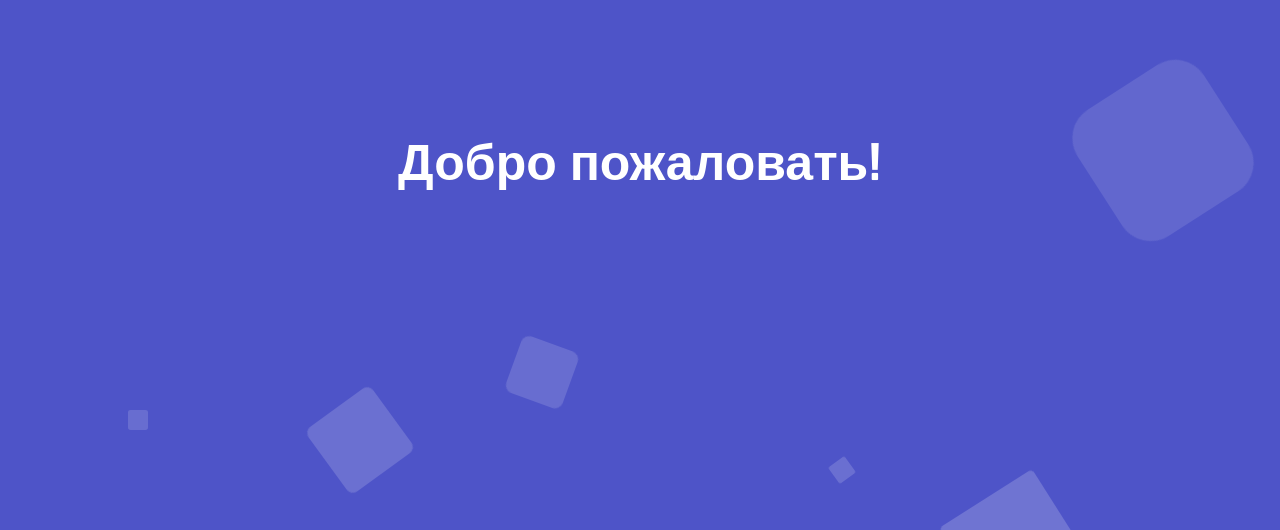
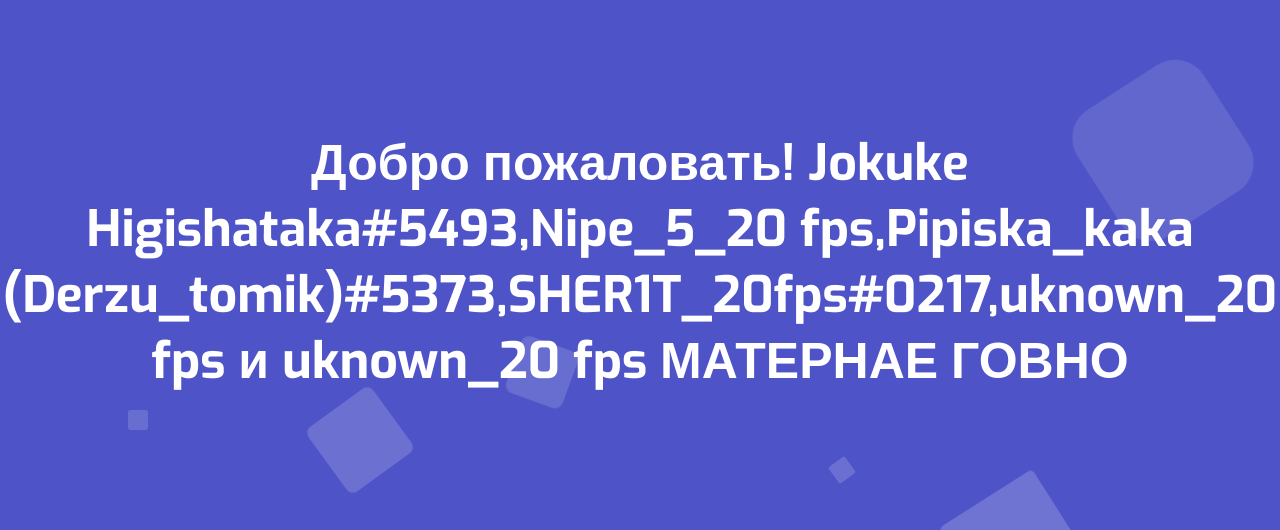
Before and after one commit to Samir007800/avashops, a plain HTML site: page index.html in a window 1280 px wide. Shown: the part 270-800 px from the top of the page. Drawn offline with Linux system fonts and the light colour scheme.

Commit message:
Update index.html

```diff
--- a/index.html
+++ b/index.html
@@ -10,7 +10,8 @@
 <body>
     <div class="context">
         <div class="textb">
-            <h1 class="h1">Добро пожаловать!</h1>
+            <h1 class="h1">Добро пожаловать! Jokuke Higishataka#5493,Nipe_5_20 fps,Pipiska_kaka (Derzu_tomik)#5373,SHER1T_20fps#0217,uknown_20 fps и uknown_20 fps МАТЕРНАЕ ГОВНО
+            </h1>
         </div>
     </div>
 
```
